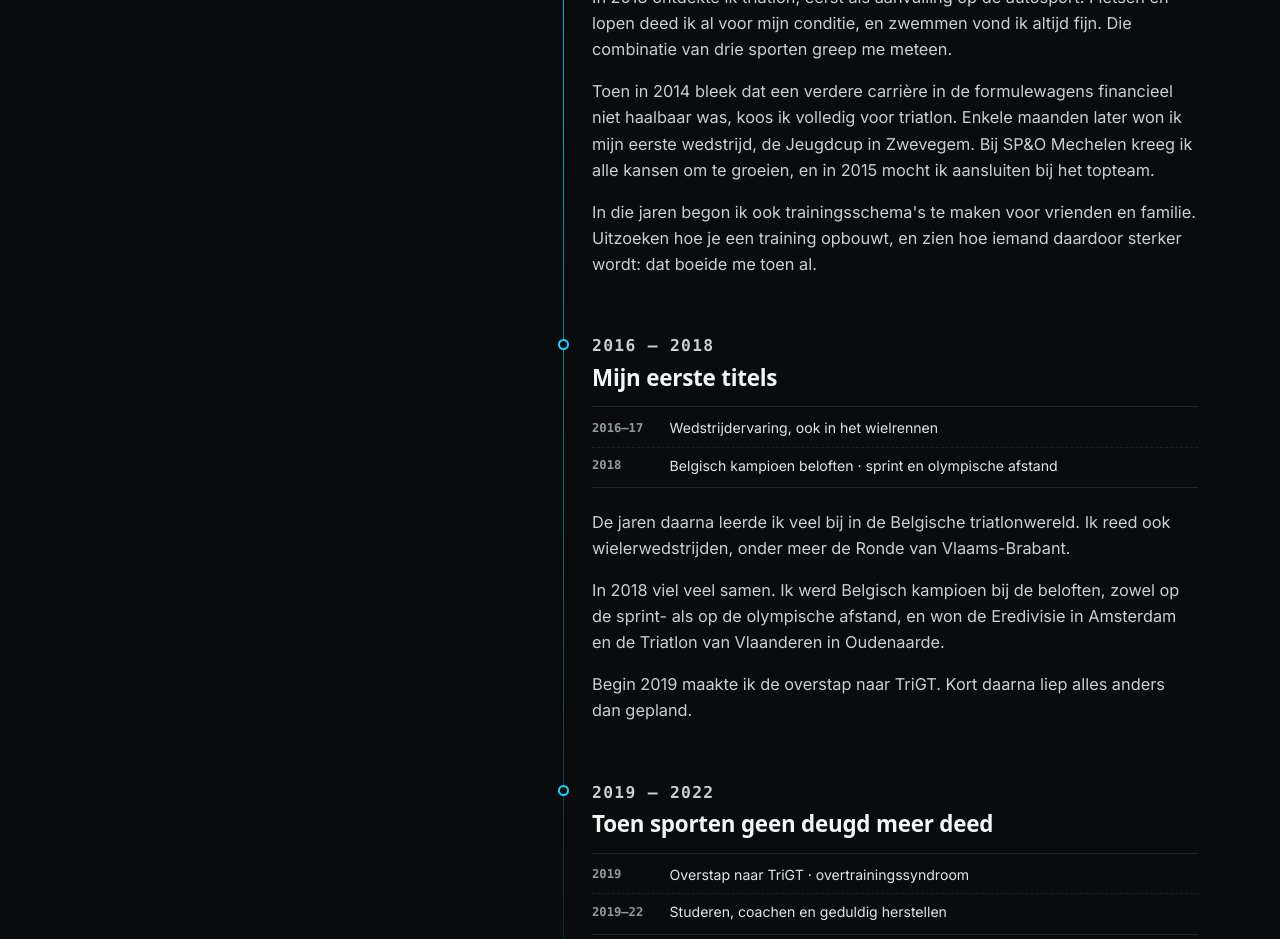
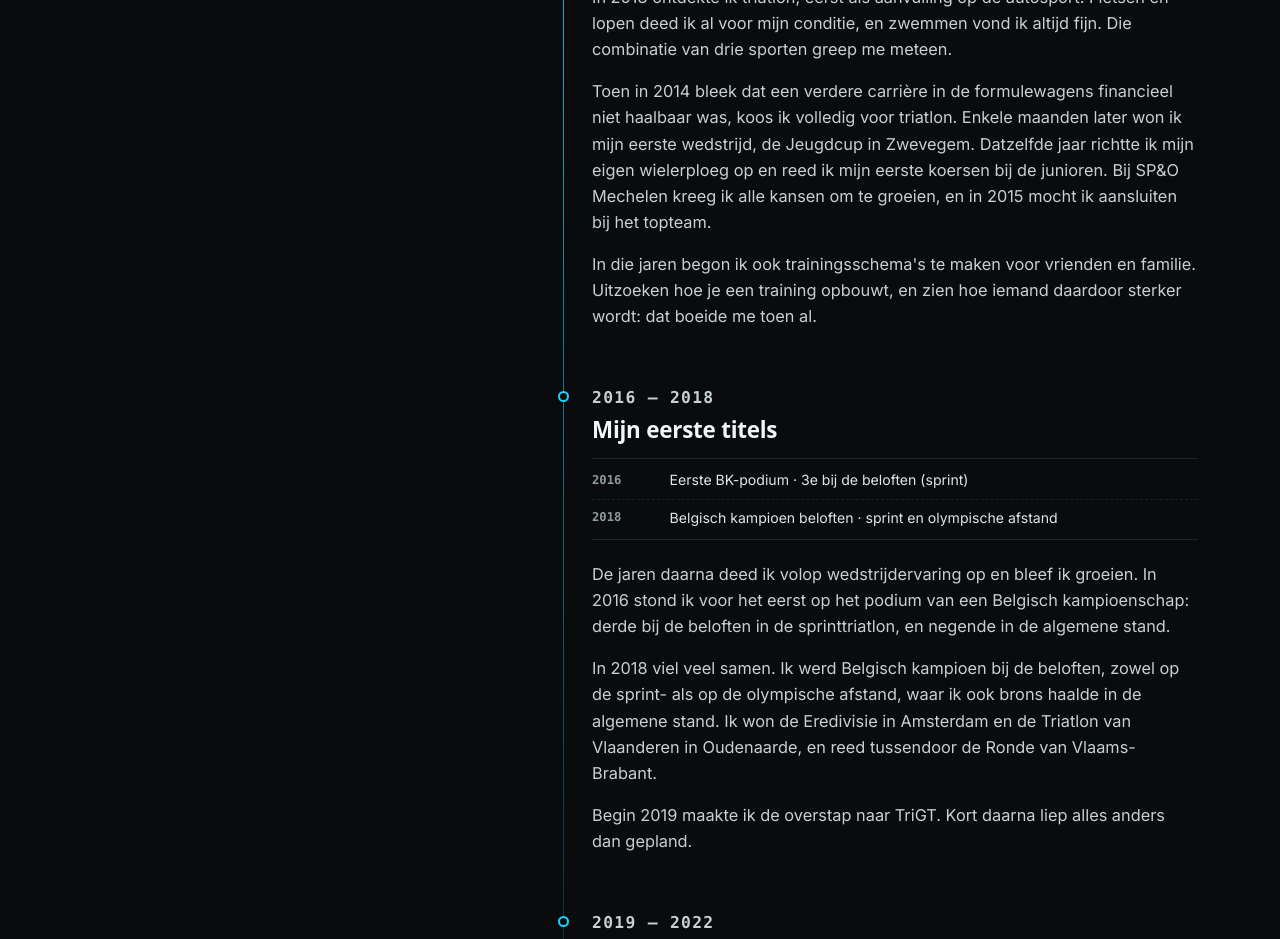
Before and after one commit to h8v6h2mmjz-eng/neal-website, a plain HTML site: page racing.html in a window 1280 px wide. Shown: the part 1815-2754 px from the top of the page. Drawn offline with Linux system fonts and the light colour scheme; a web font is replaced by a local one.

Commit message:
Update racing narrative to enhance clarity and detail in triathlon journey

```diff
--- a/racing.html
+++ b/racing.html
@@ -365,15 +365,15 @@
           <ol class="tl-stops"><li><b>2013</b>Eerste triatlon, naast de autosport</li><li><b>2014</b>Keuze voor triatlon · eerste zege</li><li><b>2015</b>Topteam SP&amp;O Mechelen · eerste internationale wedstrijden</li></ol>
           <p>Sport speelde altijd een grote rol in mijn leven. Als kind deed ik aan karate en voetbal, tot ik mijn vader volgde in de autosport. Via karting raakte ik tot in de Formule 4, met de droom om ooit Formule 1-coureur te worden.</p>
           <p>In 2013 ontdekte ik triatlon, eerst als aanvulling op de autosport. Fietsen en lopen deed ik al voor mijn conditie, en zwemmen vond ik altijd fijn. Die combinatie van drie sporten greep me meteen.</p>
-          <p>Toen in 2014 bleek dat een verdere carrière in de formulewagens financieel niet haalbaar was, koos ik volledig voor triatlon. Enkele maanden later won ik mijn eerste wedstrijd, de Jeugdcup in Zwevegem. Bij SP&amp;O Mechelen kreeg ik alle kansen om te groeien, en in 2015 mocht ik aansluiten bij het topteam.</p>
+          <p>Toen in 2014 bleek dat een verdere carrière in de formulewagens financieel niet haalbaar was, koos ik volledig voor triatlon. Enkele maanden later won ik mijn eerste wedstrijd, de Jeugdcup in Zwevegem. Datzelfde jaar richtte ik mijn eigen wielerploeg op en reed ik mijn eerste koersen bij de junioren. Bij SP&amp;O Mechelen kreeg ik alle kansen om te groeien, en in 2015 mocht ik aansluiten bij het topteam.</p>
           <p>In die jaren begon ik ook trainingsschema's te maken voor vrienden en familie. Uitzoeken hoe je een training opbouwt, en zien hoe iemand daardoor sterker wordt: dat boeide me toen al.</p>
         </article>
         <article class="chapter reveal" id="doorbraak">
           <p class="tl-yr">2016 – 2018</p>
           <h3>Mijn eerste titels</h3>
-          <ol class="tl-stops"><li><b>2016–17</b>Wedstrijdervaring, ook in het wielrennen</li><li><b>2018</b>Belgisch kampioen beloften · sprint en olympische afstand</li></ol>
-          <p>De jaren daarna leerde ik veel bij in de Belgische triatlonwereld. Ik reed ook wielerwedstrijden, onder meer de Ronde van Vlaams-Brabant.</p>
-          <p>In 2018 viel veel samen. Ik werd Belgisch kampioen bij de beloften, zowel op de sprint- als op de olympische afstand, en won de Eredivisie in Amsterdam en de Triatlon van Vlaanderen in Oudenaarde.</p>
+          <ol class="tl-stops"><li><b>2016</b>Eerste BK-podium · 3e bij de beloften (sprint)</li><li><b>2018</b>Belgisch kampioen beloften · sprint en olympische afstand</li></ol>
+          <p>De jaren daarna deed ik volop wedstrijdervaring op en bleef ik groeien. In 2016 stond ik voor het eerst op het podium van een Belgisch kampioenschap: derde bij de beloften in de sprinttriatlon, en negende in de algemene stand.</p>
+          <p>In 2018 viel veel samen. Ik werd Belgisch kampioen bij de beloften, zowel op de sprint- als op de olympische afstand, waar ik ook brons haalde in de algemene stand. Ik won de Eredivisie in Amsterdam en de Triatlon van Vlaanderen in Oudenaarde, en reed tussendoor de Ronde van Vlaams-Brabant.</p>
           <p>Begin 2019 maakte ik de overstap naar TriGT. Kort daarna liep alles anders dan gepland.</p>
         </article>
         <article class="chapter reveal" id="overtraining">
@@ -393,7 +393,7 @@
           <ol class="tl-stops"><li><b>2022</b>Comeback · 6e op het Afrikaans kampioenschap</li><li><b>2023</b>Heupblessure</li><li><b>2024</b>Nieuwe coach, nieuwe aanpak</li><li><b>2025</b>Brons op het BK Olympic Distance</li><li><b>2026</b>Opnieuw brons op het BK · 3e in de T3 Series</li></ol>
           <p>Eind 2022, na bijna vier jaar, stond ik in Agadir aan de start van het Afrikaans kampioenschap. Ik stond te popelen om te racen en heb van elke meter genoten. Eindelijk kon ik weer voluit gaan, zonder een lichaam dat me tegenhield. Hoewel ik de sport al jaren deed, voelde het als een nieuwe ervaring. Ik werd er zesde.</p>
           <p>Daarna ging het niet in een rechte lijn. In 2023 kostte een langdurige heupblessure me een groot deel van het seizoen. In 2024 koos ik voor een nieuwe coach en een andere manier van trainen. Die omschakeling vroeg tijd, en op wedstrijdvlak ging het eerst wat achteruit, maar ze legde wel de basis voor wat volgde.</p>
-          <p>In 2025 behaalde ik, zeven jaar na mijn eerste medaille, opnieuw brons op het Belgisch kampioenschap olympische afstand. Na alles wat eraan voorafging, betekende dat ontzettend veel voor me.</p>
+          <p>In 2025 stond ik, zeven jaar later, opnieuw op het podium van het Belgisch kampioenschap olympische afstand: weer brons. Na alles wat eraan voorafging, betekende dat ontzettend veel voor me.</p>
           <p>Een jaar later herhaalde ik dat. Ik werd ook derde in het individuele eindklassement van de Belgische T3 Series en haalde in de Europabekers onder meer een twaalfde plaats in Derry en een dertiende in Ceuta.</p>
           <p>Dat ik vandaag weer aan de start sta, heb ik ook te danken aan de mensen dicht bij mij, die me door de moeilijke jaren heen bleven steunen.</p>
         </article>
```
